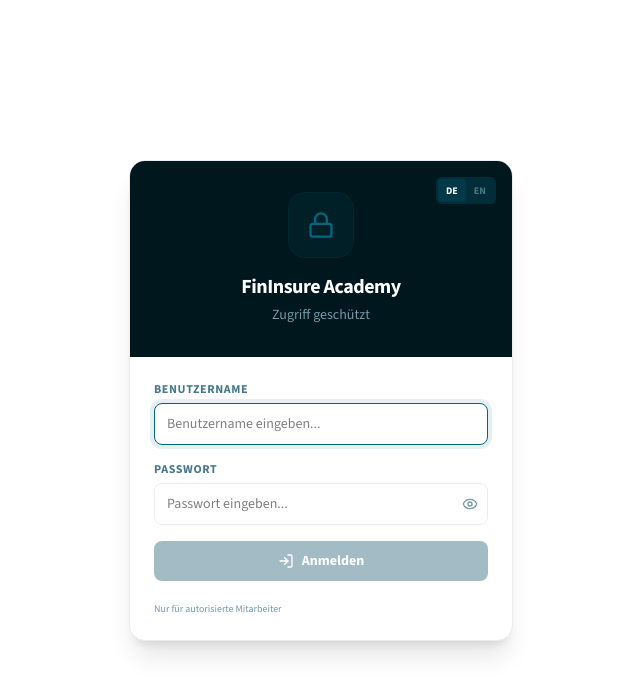
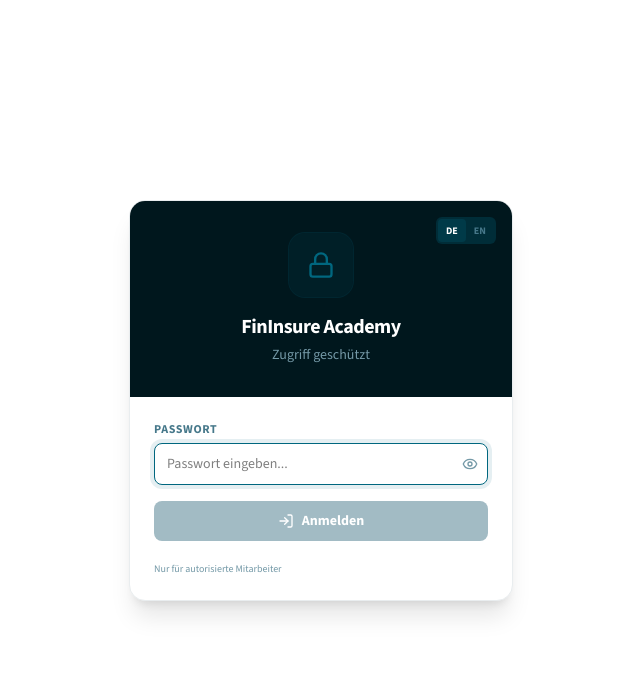
Before and after one commit to Sayleeee/FinInsure-Academy-X, a React (Vite) app: page / in a window 1280 px wide. Shown: the top 694 px of the page, without its empty margins (319-959 px from the left). Built offline with nearby package versions, Linux system fonts and the light colour scheme.

Commit message:
remove username, password-only login

```diff
--- a/src/components/AuthGate.tsx
+++ b/src/components/AuthGate.tsx
@@ -5,18 +5,14 @@
 import { cn } from "../lib/utils";
 
 const AUTH_KEY = "fininsure_auth";
-const PASSWORD = "Iq!FinInsure#Academy";
-
-const ALLOWED_EMAIL = "gawain@iqdigi.com";
+const PASSWORD = "Fin!2026";
 
 export function AuthGate({ children }: { children: ReactNode }) {
   const { lang, setLang, t } = useI18n();
   const [authed, setAuthed] = useState(() => sessionStorage.getItem(AUTH_KEY) === "true");
-  const [email, setEmail] = useState("");
   const [password, setPassword] = useState("");
   const [show, setShow] = useState(false);
-  const [usernameError, setUsernameError] = useState("");
-  const [passwordError, setPasswordError] = useState("");
+  const [error, setError] = useState("");
 
   useEffect(() => {
     sessionStorage.setItem(AUTH_KEY, authed.toString());
@@ -24,23 +20,10 @@
 
   if (authed) return <>{children}</>;
 
-  const clearErrors = () => {
-    setUsernameError("");
-    setPasswordError("");
-  };
-
   const handleSubmit = () => {
-    let hasError = false;
-    if (email !== ALLOWED_EMAIL) {
-      setUsernameError(t("Falscher Benutzername", "Incorrect username"));
-      hasError = true;
-    }
     if (password !== PASSWORD) {
-      setPasswordError(t("Falsches Passwort", "Incorrect password"));
-      hasError = true;
-    }
-    if (hasError) {
-      setTimeout(clearErrors, 2000);
+      setError(t("Falsches Passwort", "Incorrect password"));
+      setTimeout(() => setError(""), 2000);
       return;
     }
     setAuthed(true);
@@ -93,46 +76,19 @@
               <div className="p-6 space-y-4">
                 <div>
                   <label className="block text-xs font-bold text-slate-500 uppercase tracking-wider mb-1.5">
-                    {t("Benutzername", "Username")}
-                  </label>
-                  <input
-                    type="email"
-                    value={email}
-                    onChange={(e) => { setEmail(e.target.value); clearErrors(); }}
-                    onKeyDown={(e) => e.key === "Enter" && handleSubmit()}
-                    placeholder={t("Benutzername eingeben...", "Enter username...")}
-                    autoFocus
-                    className={cn(
-                      "w-full px-3 py-2.5 bg-slate-50 border rounded-lg text-sm outline-none transition-all focus:ring-4",
-                      usernameError
-                        ? "border-red-400 focus:border-red-500 focus:ring-red-500/10"
-                        : "border-slate-200 focus:border-orange-500 focus:ring-orange-500/10"
-                    )}
-                  />
-                  {usernameError && (
-                    <motion.p
-                      initial={{ opacity: 0, y: -4 }}
-                      animate={{ opacity: 1, y: 0 }}
-                      className="text-red-500 text-xs mt-1.5 font-medium"
-                    >
-                      {usernameError}
-                    </motion.p>
-                  )}
-                </div>
-                <div>
-                  <label className="block text-xs font-bold text-slate-500 uppercase tracking-wider mb-1.5">
                     {t("Passwort", "Password")}
                   </label>
                   <div className="relative">
                     <input
                       type={show ? "text" : "password"}
                       value={password}
-                      onChange={(e) => { setPassword(e.target.value); clearErrors(); }}
+                      onChange={(e) => { setPassword(e.target.value); setError(""); }}
                       onKeyDown={(e) => e.key === "Enter" && handleSubmit()}
                       placeholder={t("Passwort eingeben...", "Enter password...")}
+                      autoFocus
                       className={cn(
                         "w-full px-3 py-2.5 pr-10 bg-slate-50 border rounded-lg text-sm outline-none transition-all focus:ring-4",
-                        passwordError
+                        error
                           ? "border-red-400 focus:border-red-500 focus:ring-red-500/10"
                           : "border-slate-200 focus:border-orange-500 focus:ring-orange-500/10"
                       )}
@@ -145,20 +101,20 @@
                       {show ? <EyeOff className="w-4 h-4" /> : <Eye className="w-4 h-4" />}
                     </button>
                   </div>
-                  {passwordError && (
+                  {error && (
                     <motion.p
                       initial={{ opacity: 0, y: -4 }}
                       animate={{ opacity: 1, y: 0 }}
                       className="text-red-500 text-xs mt-1.5 font-medium"
                     >
-                      {passwordError}
+                      {error}
                     </motion.p>
                   )}
                 </div>
 
                 <button
                   onClick={handleSubmit}
-                  disabled={!email || !password}
+                  disabled={!password}
                   className="w-full bg-slate-900 hover:bg-slate-800 disabled:bg-slate-300 disabled:cursor-not-allowed text-white font-semibold py-2.5 px-4 rounded-lg transition-colors flex items-center justify-center gap-2 text-sm"
                 >
                   <LogIn className="w-4 h-4" />
```
